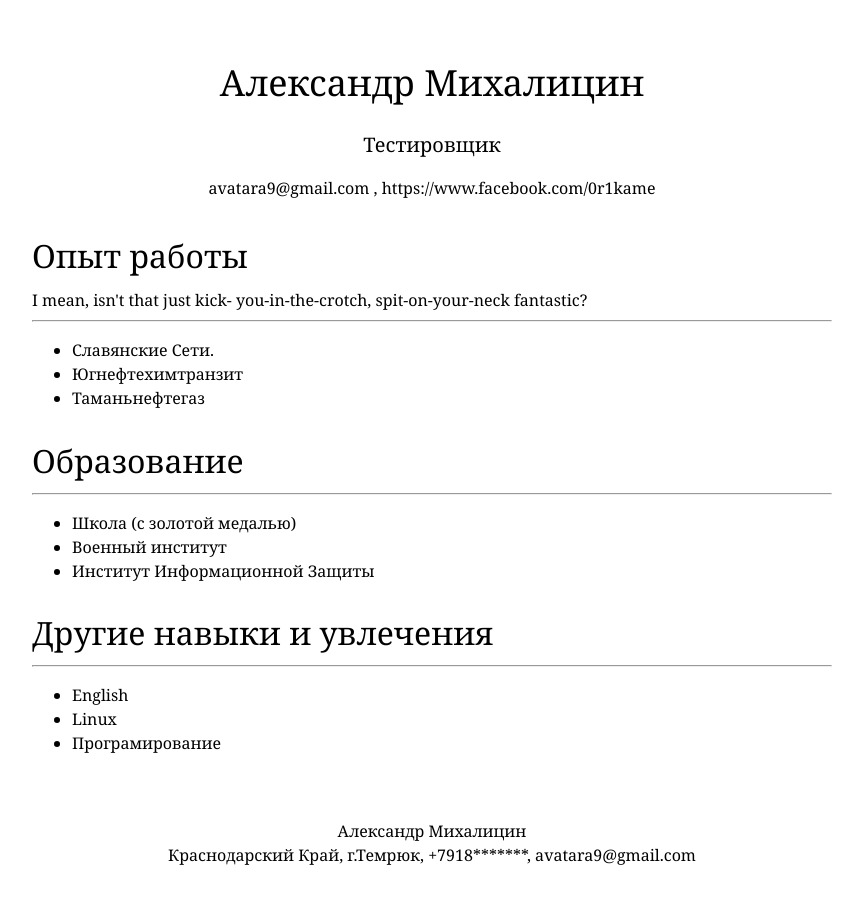
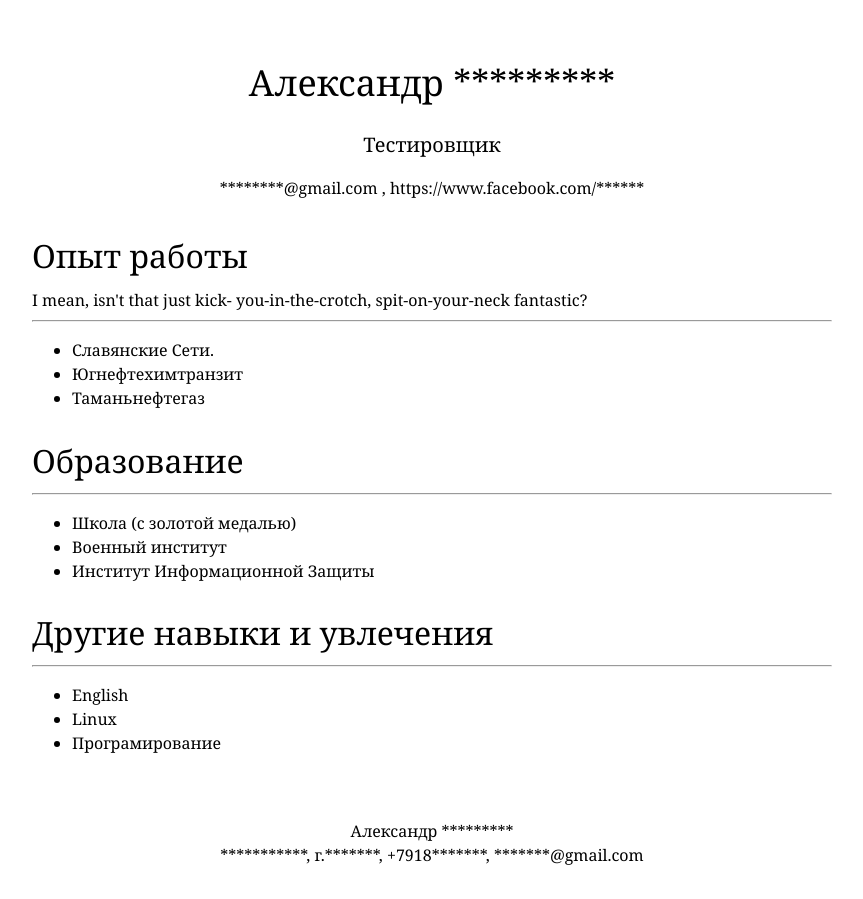
Before and after one commit to avatara9/avatara9.github.io, a plain HTML site: page index.html in a window 1280 px wide. Shown: the whole page, without its empty margins (208-1071 px from the left). Drawn offline with Linux system fonts and the light colour scheme.

Commit message:
Update index.html

```diff
--- a/index.html
+++ b/index.html
@@ -14,9 +14,9 @@
   <body>
 
     <div id="header">
-      <h1>Александр Михалицин</h1>
+      <h1>Александр *********</h1>
       <h3>Тестировщик</h3>
-      <p>avatara9@gmail.com ,  https://www.facebook.com/0r1kame</p>
+      <p>********@gmail.com ,  https://www.facebook.com/******</p>
     </div>
 
     <div id="main">
@@ -48,8 +48,8 @@
     </div>
 
     <div id="footer">
-        Александр Михалицин<br>
-        Краснодарский Край, г.Темрюк, +7918*******, avatara9@gmail.com
+        Александр *********<br>
+        ***********, г.*******, +7918*******, *******@gmail.com
     </div>
 
   </body>
```
